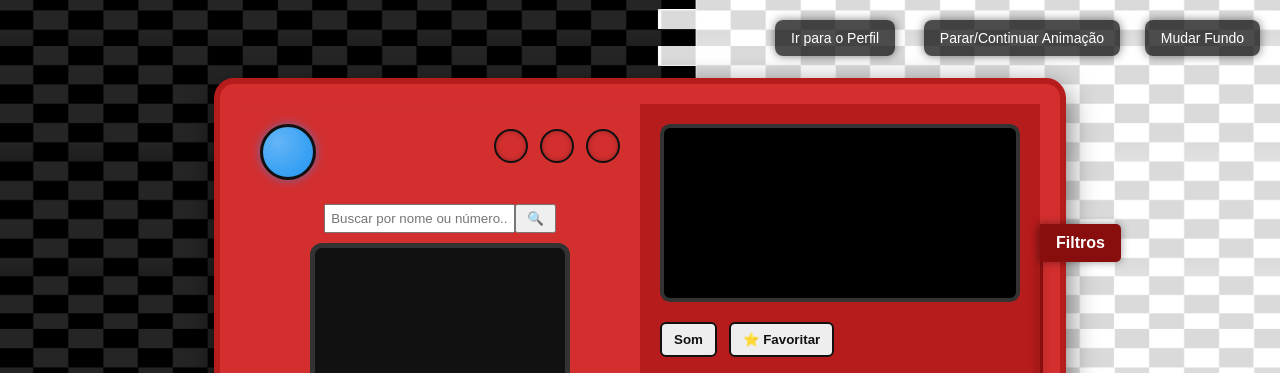
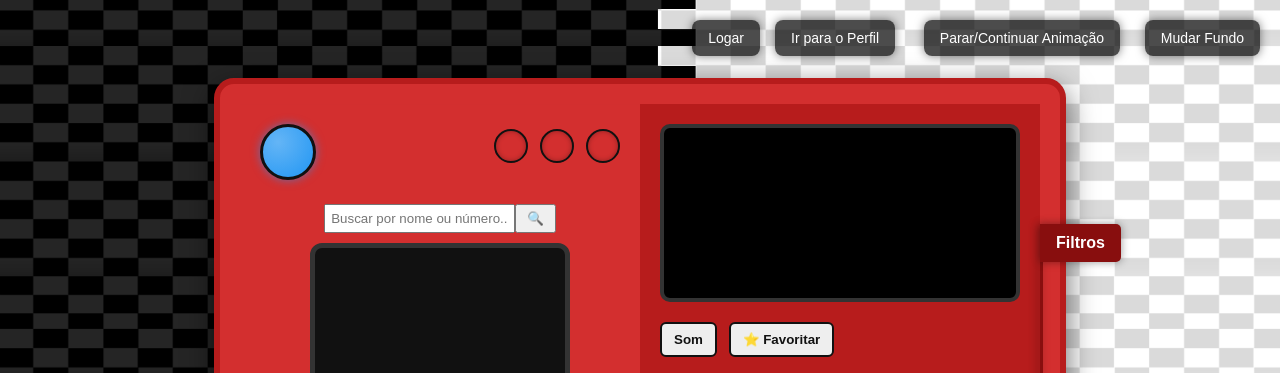
Before and after one commit to ShiroTheus69/Pokedex, a PHP site: page / in a window 1280 px wide. Shown: the top 373 px of the page. Run offline with PHP 8.4, Linux system fonts and the light colour scheme; data that the repository does not hold is empty.

Commit message:
login e logout

```diff
--- a/index.php
+++ b/index.php
@@ -99,6 +99,14 @@ function getEvolutions($chain)
   return $evolutions;
 }
 $evolutions = getEvolutions($evolutionData['chain']);
+
+if (isset($_SESSION['usuario_nome'])) {
+  // Usuário está logado
+  echo '<a href="logout.php"><button id="logout">Deslogar</button></a>';
+} else {
+  // Usuário não está logado
+  echo '<a href="login.php"><button id="login">Logar</button></a>';
+}
 ?>
 
 <!doctype html>
@@ -114,6 +122,7 @@ $evolutions = getEvolutions($evolutionData['chain']);
   <button id="changeBgBtn">Mudar Fundo</button>
   <button id="toggleAnimation">Parar/Continuar Animação</button>
   <a href="perfil.php"><button id="perfil">Ir para o Perfil</button></a>
+
 
   <div class="pokedex">
     <!-- Parte esquerda -->
--- a/style.css
+++ b/style.css
@@ -41,10 +41,24 @@ body {
   right: 385px;
 }
 
+#logout{
+  position: fixed;
+  top: 20px;
+  right: 520px;
+}
+
+#login{
+  position: fixed;
+  top: 20px;
+  right: 520px;
+}
+
 #changeBgBtn,
 #toggleAnimation,
 #voltar,
-#perfil {
+#perfil,
+#logout,
+#login{
   z-index: 999;
   background-color: rgba(0, 0, 0, 0.7);
   color: #fff;
@@ -60,7 +74,9 @@ body {
 #changeBgBtn:hover,
 #toggleAnimation:hover,
 #voltar:hover,
-#perfil:hover {
+#perfil:hover,
+#logout:hover,
+#login:hover{
   background-color: rgba(0, 0, 0, 0.9);
 }
 
```
